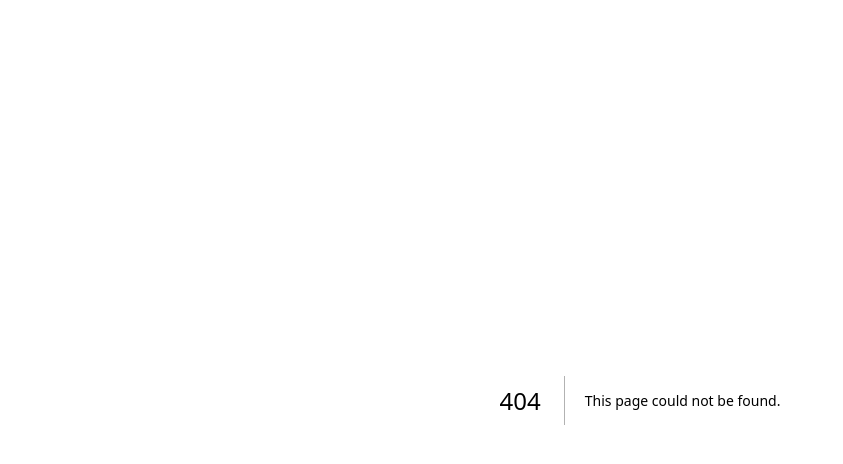
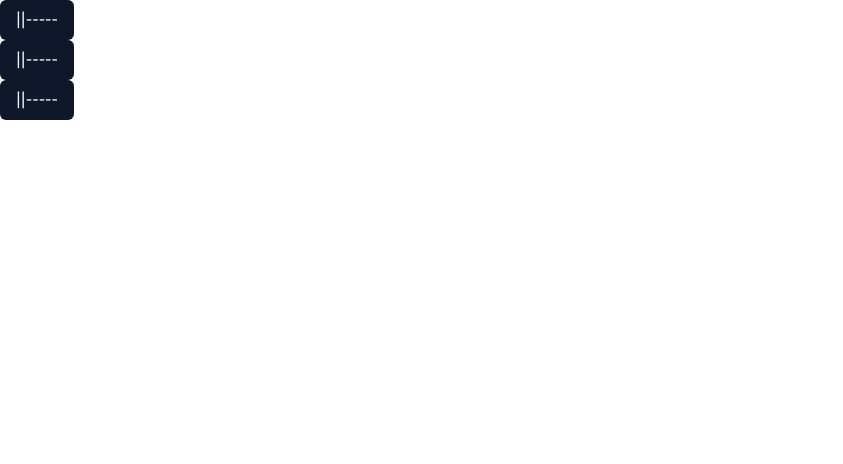
Before and after one commit to Rishiii7/React-Exp, a Next.js app in the folder my-learning/: page /Day-4 in a window 1280 px wide. Before the commit this address had no page. Shown: the top 464 px of the page, without its empty margins (0-843 px from the left). Built offline with nearby package versions, Linux system fonts and the light colour scheme.

Commit message:
feat: gun problem

```diff
--- a/my-learning/app/Day-3/page.tsx
+++ b/my-learning/app/Day-3/page.tsx
@@ -1,6 +1,5 @@
 "use client";
 
-// Hi there
 import React, { useState } from 'react'
 import { Accordion, AccordionContent, AccordionItem, AccordionTrigger } from './accordion/accordion';
 
--- /dev/null
+++ b/my-learning/app/Day-4/page.tsx
@@ -0,0 +1,90 @@
+"use client";
+import { Button } from '@/components/ui/button';
+import React, { useRef, useState } from 'react'
+
+const Day4 = () => {
+
+
+    return (
+        <>
+        <LShapedGun
+            property={""}
+        />
+        <LShapedGun
+            property={"debounce"}
+        />
+        <LShapedGun
+            property={"throttle"}
+        />
+
+        </>
+    )
+}
+
+
+type LShapedGunProps = {
+    property : string
+}
+
+const LShapedGun = ({
+    property
+}: LShapedGunProps) => {
+    const [bullet, setBullet] = useState(false);
+    const debounce = useRef<NodeJS.Timeout | undefined>();
+    const throttle = useRef<boolean>(false);
+
+    const onClick = () => {
+        switch (property) {
+            case "debounce" :
+                debouce();
+                break;
+            case "throttle" :
+                throttleF()
+                break;
+            default :
+                handleGunClick();
+        }
+    }
+
+    const handleGunClick = () => {
+        setBullet(true);
+        setTimeout( ()=> {
+            setBullet(false)
+        }, 1000)
+    };
+
+    const debouce = () => {
+        clearInterval(debounce.current);
+        debounce.current = setTimeout(handleGunClick, 1000);
+    }
+
+    const throttleF = () => {
+        if( !throttle.current ) {
+            console.log("how many time it is called");
+            handleGunClick();
+            throttle.current = true;
+            setTimeout( () => (throttle.current = false), 1000);
+        }
+    }
+
+    return (
+        <>
+        <div className='flex gap-x-10'>
+
+        <Button
+            className='flex flex-col'
+            onClick={onClick}
+            >
+            ||-----
+        </Button>
+        {
+            bullet && (
+                <div> -------- </div>
+            )
+        }
+        </div>
+        </>
+    )
+}
+
+export default Day4
```
